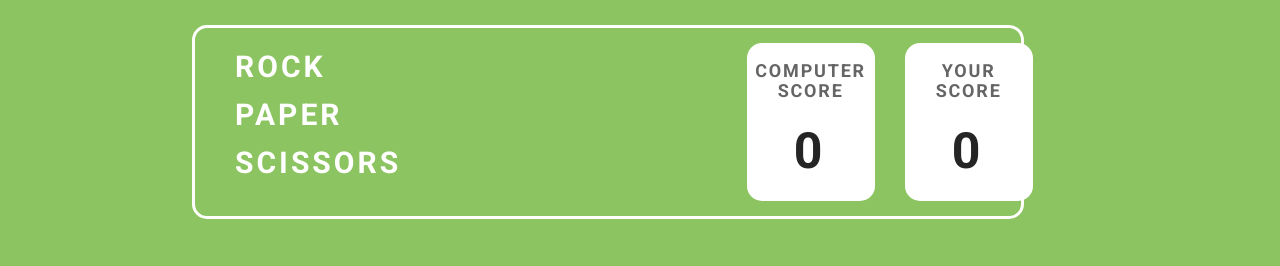
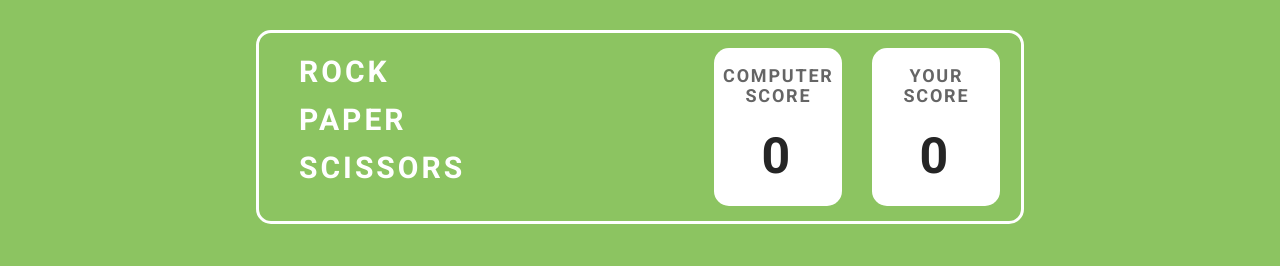
Before and after one commit to akritypriya/JS-Rock-Paper-Scissors-Game, a plain HTML site: page index.html in a window 1280 px wide. Shown: the top 266 px of the page. Drawn offline with Linux system fonts and the light colour scheme; a web font is replaced by a local one.

Commit message:
modifications

```diff
--- a/style.css
+++ b/style.css
@@ -17,17 +17,18 @@ body {
 
 /* headline */
 header {
-  padding-top: 25px;
-  padding-left: 15%;
+  padding-top: 30px;
+  padding-left: 20%;
 }
 
 .head-box {
-  width: 65vw;
-  height: auto;
+  width: 60vw;
+  height: fit-content;
   border-radius: 15px;
   border: 3px solid #ffffff;
   display: flex;
   justify-content: space-between;
+
 }
 .head-line {
   font-size: 30px;
@@ -40,7 +41,7 @@ header {
 .score-box {
   display: flex;
   justify-content: space-between;
-  padding-left: 40%;
+  padding-left: 30%;
 }
 .computer-score {
   display: flex;
@@ -49,7 +50,7 @@ header {
 .your-score {
   display: flex;
   padding: 15px;
-  margin-right: 15px;
+
 }
 .score {
   text-align: left;
```
